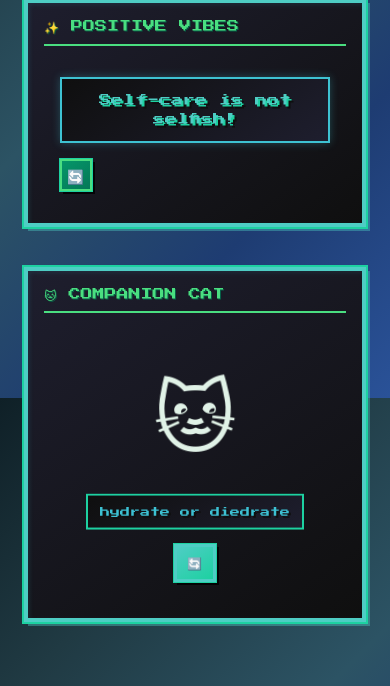
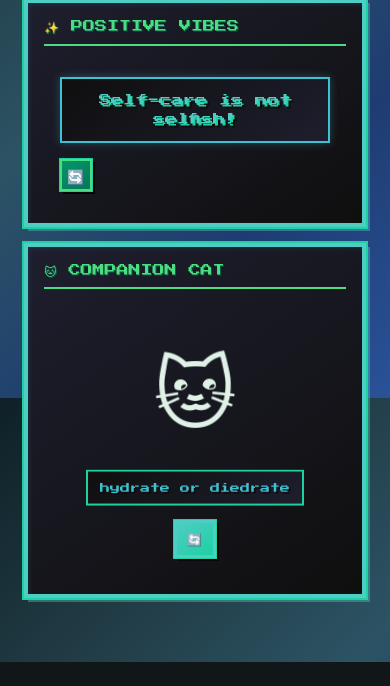
Before and after one commit to gypingu/giis-hackathon-2025, a Flask app: template templates/dashboard.html in a window 390 px wide. Shown: the part 1290-1976 px from the top of the page. After the commit the page ends 1952 px from the top, so only its background shows below. Run offline with Flask 3, Linux system fonts and the light colour scheme; the template is opened without the code that fills it, so the values that code supplies are empty.

Commit message:
Improve the look of the main dashboard by adjusting the cat placement
Moves the companion cat box closer to the avatar box in dashboard.html.

Replit-Commit-Author: Agent
Replit-Commit-Session-Id: 6787f94b-1ed6-4f13-8f6d-1d09099cd3a5
Replit-Commit-Checkpoint-Type: full_checkpoint
Replit-Commit-Screenshot-Url: https://storage.googleapis.com/screenshot-production-us-central1/a4230416-a4f3-4d45-8f30-cd5cbe4e53ff/6787f94b-1ed6-4f13-8f6d-1d09099cd3a5/XV8ix1f

```diff
--- a/templates/dashboard.html
+++ b/templates/dashboard.html
@@ -207,13 +207,9 @@
                         </div>
                     </div>
                 </div>
-            </div>
-        </div>
 
-        <!-- Animated Companion Cat Dashboard -->
-        <div class="row">
-            <div class="col-lg-4 col-md-6 offset-lg-4 offset-md-3 mb-4">
-                <div class="pixel-widget cat-companion-widget">
+                <!-- Animated Companion Cat Dashboard -->
+                <div class="pixel-widget cat-companion-widget mt-3">
                     <div class="widget-header">
                         <h3>🐱 COMPANION CAT</h3>
                     </div>
```
Also changed, not shown: 1 other file.
